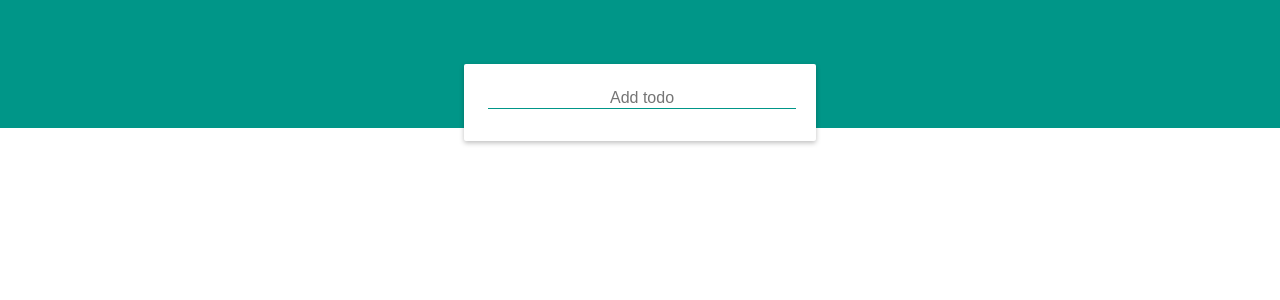
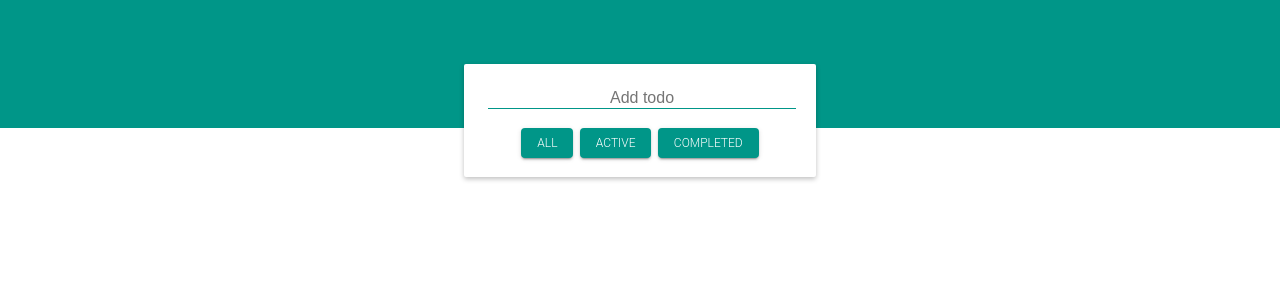
Before and after one commit to piyushsi/todo-react-redux, a React (Create React App) app: page / in a window 1280 px wide. Shown: the top 300 px of the page. Built offline with nearby package versions, Linux system fonts and the light colour scheme.

Commit message:
4th comit

```diff
--- a/src/App.css
+++ b/src/App.css
@@ -138,10 +138,7 @@ table {
 	color: #009688;
 }
 
-a {
-	text-align: center;
-	word-break: break-all;
-}
+
 .true {
 	text-decoration: line-through;
 	color: #009688;
@@ -163,7 +160,17 @@ body {
 	font-size: 16px;
 	font-weight: 300;
 }
+.button_1{
+  border: 0;
+  outline:1px solid #009688;
+  background-color: white;
+  color: #009688;
+  font-weight: 100;
 
+}
+.button_all {
+  text-align: center;
+}
 .header {
 	height: 8rem;
 	background: #009688;
@@ -294,3 +301,121 @@ body {
 		transform: translateY(0);
 	}
 }
+/* button */
+.all_btn{
+  width: 100%;
+  text-align: center;
+}
+.pure-material-button-contained {
+  position: relative;
+  display: inline-block;
+  box-sizing: border-box;
+  border: none;
+  border-radius: 4px;
+  padding: 0 16px;
+  min-width: 30px;
+  height: 30px;
+  vertical-align: middle;
+  text-align: center;
+  text-overflow: ellipsis;
+  text-transform: uppercase;
+  color: rgb(var(--pure-material-onprimary-rgb, 255, 255, 255));
+  background-color: #009688;
+  box-shadow: 0 3px 1px -2px rgba(0, 0, 0, 0.2), 0 2px 2px 0 rgba(0, 0, 0, 0.14),
+    0 1px 5px 0 rgba(0, 0, 0, 0.12);
+  font-family: var(
+    --pure-material-font,
+    "Roboto",
+    "Segoe UI",
+    BlinkMacSystemFont,
+    system-ui,
+    -apple-system
+  );
+  font-size: 12px;
+  font-weight: 300;
+  overflow: hidden;
+  outline: none;
+  cursor: pointer;
+  transition: box-shadow 0.2s;
+  margin: .2rem;
+}
+
+.pure-material-button-contained::-moz-focus-inner {
+  border: none;
+}
+
+/* Overlay */
+.pure-material-button-contained::before {
+  content: "";
+  position: absolute;
+  top: 0;
+  bottom: 0;
+  left: 0;
+  right: 0;
+  background-color: rgb(var(--pure-material-onprimary-rgb, 255, 255, 255));
+  opacity: 0;
+  transition: opacity 0.2s;
+}
+
+/* Ripple */
+.pure-material-button-contained::after {
+  content: "";
+  position: absolute;
+  left: 50%;
+  top: 50%;
+  border-radius: 50%;
+  padding: 50%;
+  width: 32px; /* Safari */
+  height: 32px; /* Safari */
+  background-color: rgb(var(--pure-material-onprimary-rgb, 255, 255, 255));
+  opacity: 0;
+  transform: translate(-50%, -50%) scale(1);
+  transition: opacity 1s, transform 0.5s;
+}
+
+/* Hover, Focus */
+.pure-material-button-contained:hover,
+.pure-material-button-contained:focus {
+  box-shadow: 0 2px 4px -1px rgba(0, 0, 0, 0.2), 0 4px 5px 0 rgba(0, 0, 0, 0.14),
+    0 1px 10px 0 rgba(0, 0, 0, 0.12);
+}
+
+.pure-material-button-contained:hover::before {
+  opacity: 0.08;
+}
+
+.pure-material-button-contained:focus::before {
+  opacity: 0.24;
+}
+
+.pure-material-button-contained:hover:focus::before {
+  opacity: 0.3;
+}
+
+/* Active */
+.pure-material-button-contained:active {
+  box-shadow: 0 5px 5px -3px rgba(0, 0, 0, 0.2),
+    0 8px 10px 1px rgba(0, 0, 0, 0.14), 0 3px 14px 2px rgba(0, 0, 0, 0.12);
+}
+
+.pure-material-button-contained:active::after {
+  opacity: 0.32;
+  transform: translate(-50%, -50%) scale(0);
+  transition: transform 0s;
+}
+
+/* Disabled */
+.pure-material-button-contained:disabled {
+  color: rgba(var(--pure-material-onsurface-rgb, 0, 0, 0), 0.38);
+  background-color: rgba(var(--pure-material-onsurface-rgb, 0, 0, 0), 0.12);
+  box-shadow: none;
+  cursor: initial;
+}
+
+.pure-material-button-contained:disabled::before {
+  opacity: 0;
+}
+
+.pure-material-button-contained:disabled::after {
+  opacity: 0;
+}
--- a/src/components/todos.js
+++ b/src/components/todos.js
@@ -65,6 +65,15 @@ class Todos extends React.Component {
 							);
 						})}
 					</ul>
+                    <div className='all_btn'>
+                    <button class="pure-material-button-contained">All</button>
+                    <button class="pure-material-button-contained">Active</button>
+                    <button class="pure-material-button-contained">Completed</button>
+    </div>
+
+
+
+
 				</section>
 			</main>
 		);
```
